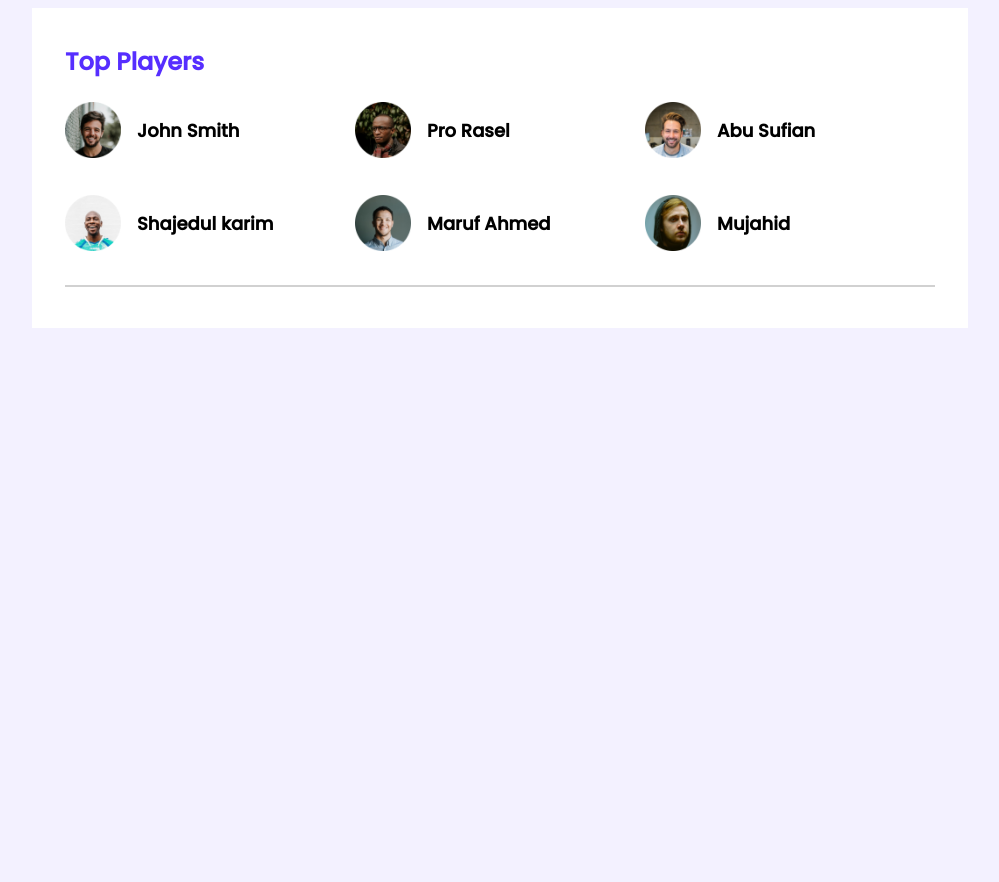
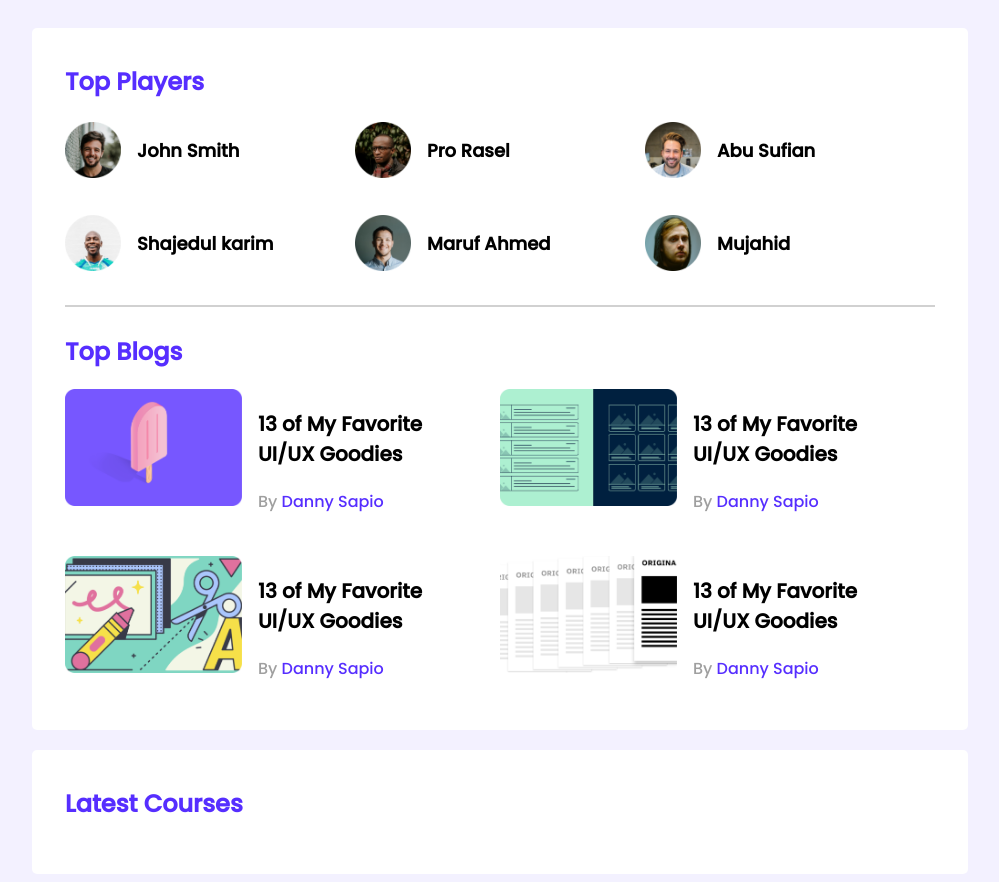
Before and after one commit to Rahat-bin-abdullah-omi/leader-board-css, a plain HTML site: page index.html in a window 1280 px wide. Shown: the whole page, without its empty margins (140-1139 px from the left). Before the commit the page ends 800 px from the top, so only its background shows below. Drawn offline with Linux system fonts and the light colour scheme.

Commit message:
top-blogs added

```diff
--- a/index.html
+++ b/index.html
@@ -47,6 +47,51 @@
             </div>
         </div>
         <hr>
+        <div class="top-blogs">
+            <h2 class="section-title">Top Blogs</h2>
+            <div class="blogs">
+                <article class="blog">
+                    <div class="thumbnail">
+                        <img src="images/blogs/blog-1.png" alt="">
+                    </div>
+                    <div class="blog-info">
+                        <h3 class="blog-title">13 of My Favorite UI/UX Goodies</h3>
+                        <p class="blog-author">By <a href="">Danny Sapio</a></p>
+                    </div>
+                </article>
+                <article class="blog">
+                    <div class="thumbnail">
+                        <img src="images/blogs/blog-2.png" alt="">
+                    </div>
+                    <div class="blog-info">
+                        <h3 class="blog-title">13 of My Favorite UI/UX Goodies</h3>
+                        <p class="blog-author">By <a href="">Danny Sapio</a></p>
+                    </div>
+                </article>
+                <article class="blog">
+                    <div class="thumbnail">
+                        <img src="images/blogs/blog-3.png" alt="">
+                    </div>
+                    <div class="blog-info">
+                        <h3 class="blog-title">13 of My Favorite UI/UX Goodies</h3>
+                        <p class="blog-author">By <a href="">Danny Sapio</a></p>
+                    </div>
+                </article>
+                <article class="blog">
+                    <div class="thumbnail">
+                        <img src="images/blogs/blog-4.png" alt="">
+                    </div>
+                    <div class="blog-info">
+                        <h3 class="blog-title">13 of My Favorite UI/UX Goodies</h3>
+                        <p class="blog-author">By <a href="">Danny Sapio</a></p>
+                    </div>
+                </article>
+            </div>
+        </div>
+    </section>
+    <!-- latest Courses -->
+    <section class="container">
+        <h2 class="section-title">Latest Courses</h2>
     </section>
 </main>
 
--- a/styles/style.css
+++ b/styles/style.css
@@ -9,6 +9,8 @@ body {
 
 main {
     display: flex;
+    flex-direction: column;
+    align-items: center;
     justify-content: center;
 }
 
@@ -16,10 +18,13 @@ main {
     background-color: #ffffff;
     width: 870px;
     padding: 33px;
+    border-radius: 5px;
+    margin-top: 20px;
 }
 
 hr {
     border: 1px solid #D1D1D1;
+    margin-bottom: 27px;
 }
 
 .section-title {
@@ -53,3 +58,39 @@ hr {
     margin-left: 16px;
     font-size: 18px;
 }
+
+/* top blogs style */
+.blogs {
+    display: grid;
+    grid-template-columns: repeat(2, 1fr);
+    grid-row-gap: 26px;
+}
+
+.blog {
+    display: flex;
+}
+
+.blog .thumbnail img {
+    width: 177px;
+    height: 117px;
+}
+
+.blog-info {
+    margin-left: 16px;
+}
+
+.blog-title {
+    font-size: 20px;
+    width: 170px;
+}
+
+.blog-author {
+    color: #9f9f9f;
+    font-size: 16px;
+}
+
+.blog-author a {
+    text-decoration: none;
+    font-size: 16px;
+    color: #562EFF;
+}
```
